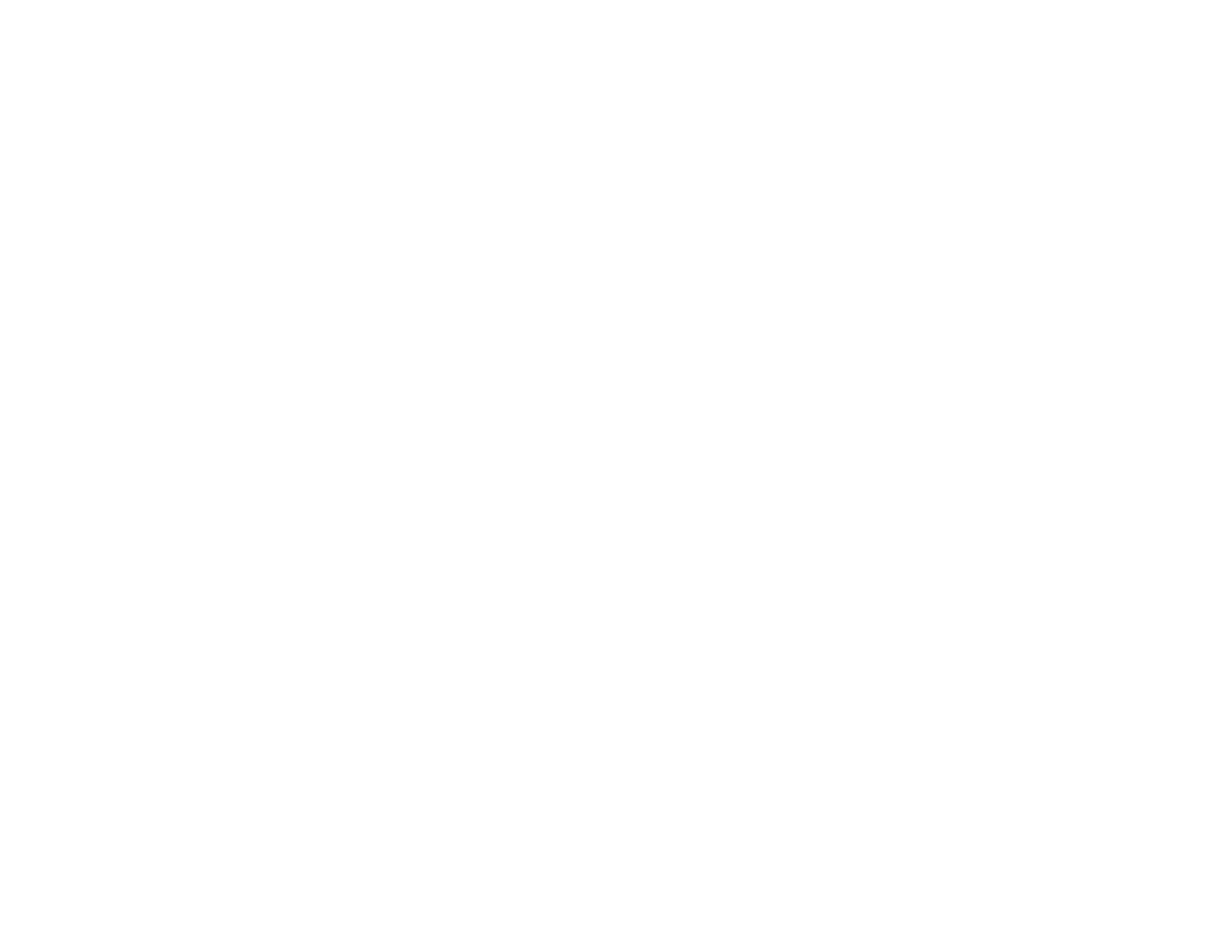
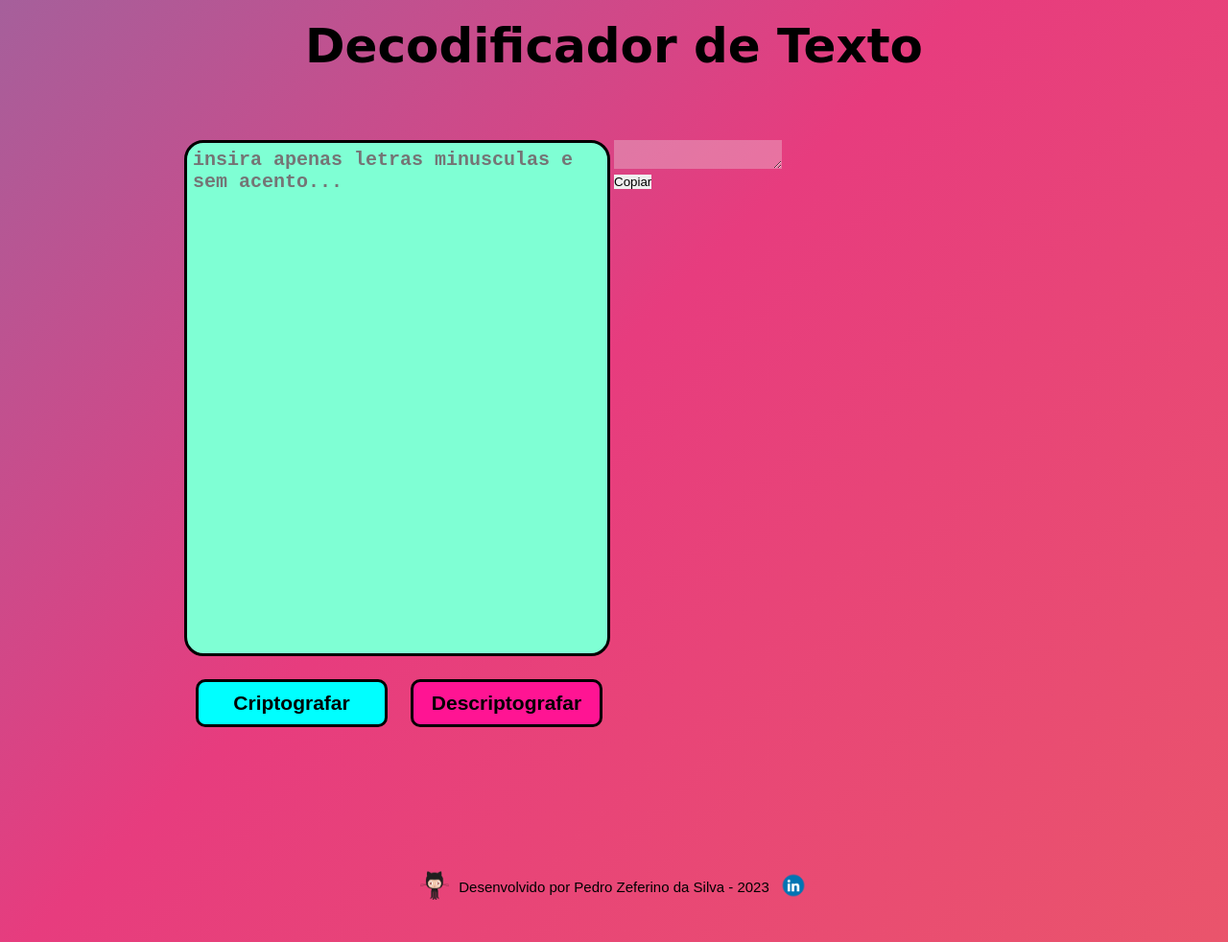
Before and after one commit to PedroZef/alura-challenge-one-decodificador-de-texto, a plain HTML site: page index.html in a window 1280 px wide. Shown: the whole page at 96% size. Before the commit the page ends 800 px from the top, so only its background shows below. Drawn offline with Linux system fonts and the light colour scheme.

Commit message:
Criação dos Arquivos index.html | scripts.js | style.css | README.md e Pasta Imgs

```diff
--- a/index.html
+++ b/index.html
@@ -1,12 +1,43 @@
 <!DOCTYPE html>
-<html lang="en">
+<html lang="pt-BR">
+
 <head>
-  <meta charset="UTF-8">
-  <meta http-equiv="X-UA-Compatible" content="IE=edge">
-  <meta name="viewport" content="width=device-width, initial-scale=1.0">
-  <title>Document</title>
+    <meta charset="UTF-8">
+    <meta http-equiv="X-UA-Compatible" content="IE=edge">
+    <meta name="viewport" content="width=device-width, initial-scale=1.0">
+    <link rel="stylesheet" href="style.css">
+    <title>Decodificador de Texto</title>
 </head>
+
 <body>
+    <header>
+        <h1>Decodificador de Texto</h1>
 
+    </header>
+    <main>
+        <form>
+            <div class="text__box">
+                <label for="textInput"></label>
+                <textarea name="textInput" id="text__input" maxlength="1500" spellcheck="false" placeholder="Insira apenas letras minusculas e sem acento..." autocomplete="off" oninput="changeText(this.value)" required></textarea>
+            </div>
+            <div class="btn__crip">
+                <input type="button" value="Criptografar" id="btn__cripto" onclick="cripto()">
+                <input type="button" value="Descriptografar" id="btn__descripto" onclick="descripto()">
+            </div>
+        </form>
+
+        <div class="text__result">
+            <div class="out__box flipped">
+                <textarea  id="out__text" disabled></textarea>
+            </div>
+            <div class="btn__copy">
+                <button id="btn__copy" onclick="copy()">Copiar</button>
+            </div>
+        </div>
+    </main>
+    <footer class="footer">
+            <a href="https://github.com/PedroZef" target="_blank"><img src="imgs/github.gif" alt="GitHub"></a><p class="corpyright">Desenvolvido por Pedro Zeferino da Silva - 2023</p><a href="https://linkedin.com/in/pedro-zeferino-da-silva" target="_blank"><img src="imgs/linkedin.gif" alt="Linkedin"></a>
+</footer>
 </body>
+
 </html>
--- /dev/null
+++ b/style.css
@@ -0,0 +1,186 @@
+ * {
+   margin: 0;
+   padding: 0;
+   border-collapse: 0;
+   border: none;
+
+ }
+
+ @import url('https://fonts.googleapis.com/css2?family=Dancing+Script&display=swap');
+
+ body {
+   background: linear-gradient(-45deg, #EE7752, #E73C7E, #23A6D5, #23D5AB);
+   background-size: 400% 400%;
+   animation: Gradient 15s ease infinite;
+ }
+
+ @keyframes Gradient {
+   0% {
+     background-position: 0% 50%
+   }
+
+   50% {
+     background-position: 100% 50%
+   }
+
+   100% {
+     background-position: 0% 50%
+   }
+ }
+
+ header {
+   /* bottom: 0; */
+   font-family: 'Dancing Script', cursive;
+   align-items: center;
+   justify-content: center;
+   margin: 0;
+   display: flex;
+   height: 12vh;
+
+
+ }
+
+ h1 {
+   font-family: Arial, Helvetica, sans-serif;
+   font-size: 15px;
+
+ }
+
+ footer {
+   /* bottom: 0; */
+   font-family: Arial, Helvetica, sans-serif, cursive;
+   display: flex;
+   align-items: center;
+   justify-content: center;
+   padding: 10px;
+   font-size: 15px;
+   height: 12vh;
+
+ }
+
+ footer p {
+   margin: 0 10px;
+ }
+
+ footer img {
+   width: 30px;
+   height: 30px;
+ }
+
+ header h1 {
+   font-size: 50px;
+   text-align: center;
+   color: #000000;
+   font-family: 'Dancing Script', cursive;
+ }
+
+ main {
+   height: 76vh;
+ }
+
+ /* CONTAINER PARA DIIGTAR O TEXTO */
+ main {
+   display: flex;
+   margin: 0 auto;
+   margin-top: 50px;
+   width: 70%;
+   height: 90vh;
+   flex-direction: row;
+   flex-wrap: nowrap;
+   align-items: flex-start;
+
+ }
+
+ form {
+   height: 75vh;
+   width: 50%;
+   display: flex;
+   flex-direction: column;
+   align-items: center;
+   align-content: center;
+ }
+
+ .text__box {
+   width: 100%;
+   height: 71vh;
+ }
+
+ #text__input {
+   padding: 6px;
+   border: 3px solid black;
+   border-radius: 20px 20px;
+   outline: none;
+   width: 95%;
+   height: 65vh;
+   resize: none;
+   font-size: 20px;
+   font-weight: 600;
+   background-color: #7FFFD4;
+   text-transform: lowercase;
+
+ }
+
+ #warning {
+   width: 100%;
+ }
+
+ .btn__crip {
+   margin-top: 20px;
+ }
+
+ #btn__cripto {
+   height: 50px;
+   width: 200px;
+   border-radius: 10px;
+   border: 3px solid black;
+   outline: none;
+   background-color: #00FFFF;
+   color: black;
+   font-weight: 700;
+   font-size: 21px;
+   cursor: pointer;
+   margin-right: 20px;
+ }
+
+ #btn__cripto:hover {
+   transition: 0.3s;
+   border: 2px solid #FF1493;
+   background-color: black;
+   color: #FF1493;
+ }
+
+ #btn__cripto:active {
+   border: 2px solid black;
+   color: black;
+   outline: none;
+   background-color: #FFFFFF;
+   transition: 0s;
+ }
+
+ #btn__descripto {
+   height: 50px;
+   width: 200px;
+   border-radius: 10px;
+   border: 3px solid black;
+   outline: none;
+   background-color: #FF1493;
+   color: black;
+   font-weight: 700;
+   font-size: 21px;
+   cursor: pointer;
+   transition: 0.3s;
+ }
+
+ #btn__descripto:hover {
+   border: 2px solid #00FFFF;
+   background-color: black;
+   color: #00FFFF;
+ }
+
+ #btn__descripto:active {
+   border: 2px solid black;
+   color: black;
+   outline: none;
+   background-color: #FFFFFF;
+   transition: 0s;
+ }
```
Also changed, not shown: scripts.js (added, +28 -0 lines), imgs/badge1.png (added), imgs/github.gif (added), imgs/linkedin.gif (added), 2 other files.
